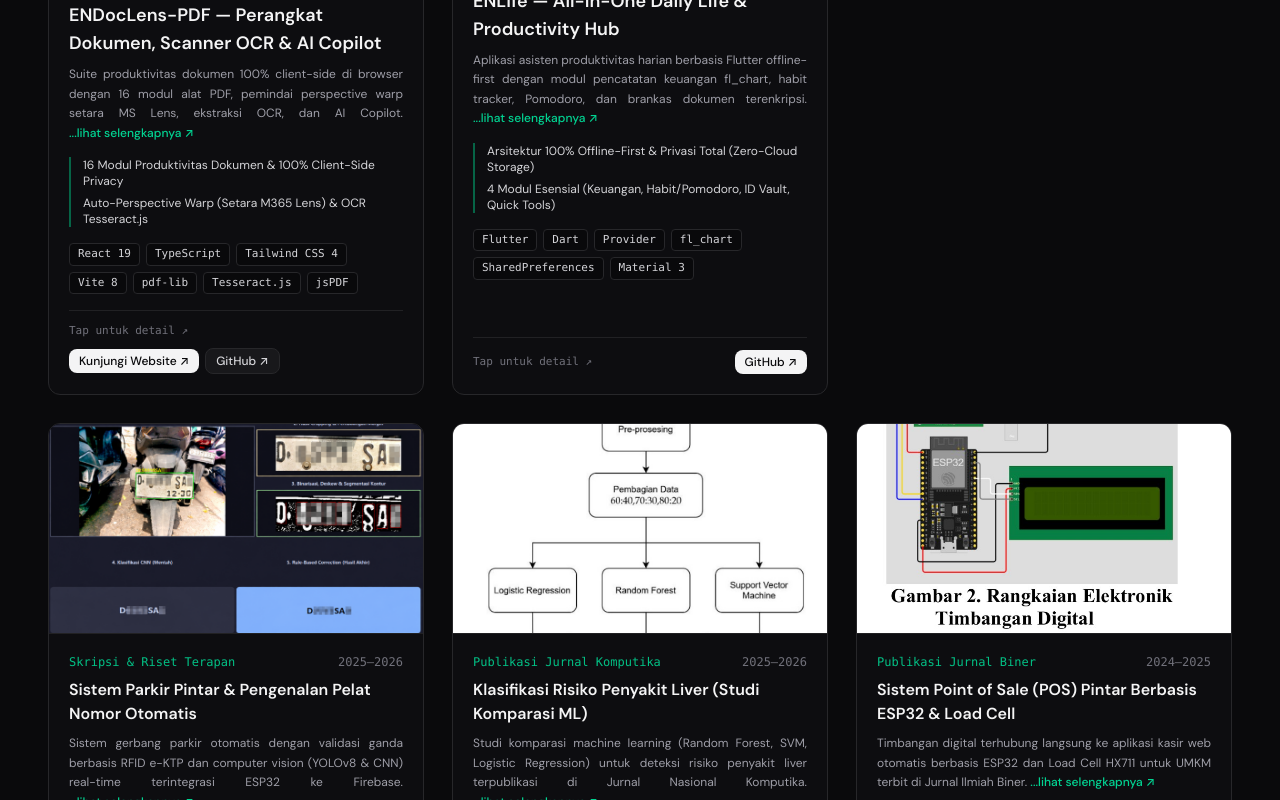
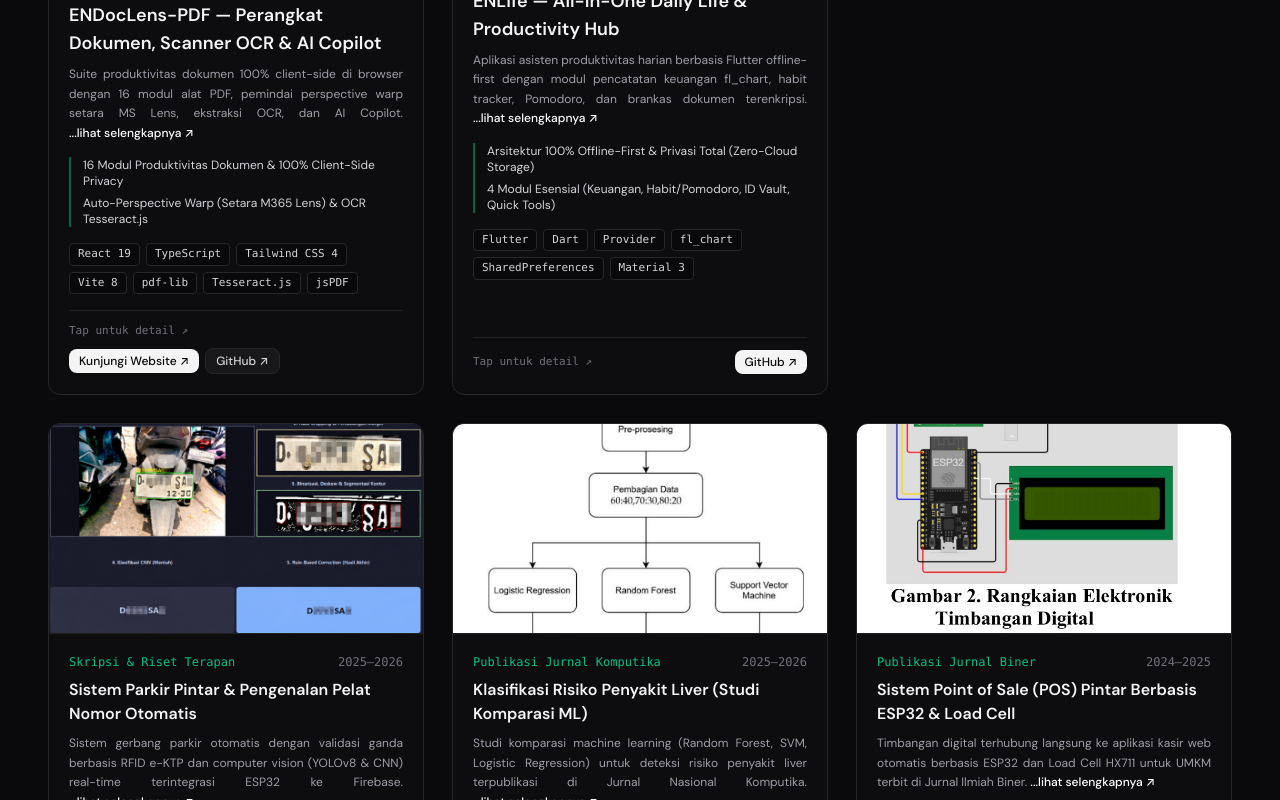
Before and after one commit to EdvanVPRoject/portofolio, a Next.js app: page / in a window 1280 px wide. Shown: the part 2560-3360 px from the top of the page. Built offline with nearby package versions, Linux system fonts and the light colour scheme.

Commit message:
style(project-card): set '...lihat selengkapnya' text color to white

```diff
--- a/src/app/page.tsx
+++ b/src/app/page.tsx
@@ -993,7 +993,7 @@ export default function PortfolioPage() {
 
                     <p className="mt-2 text-xs leading-relaxed text-zinc-400 text-justify hyphens-auto">
                       {app.description}{' '}
-                      <span className="inline-flex items-center gap-0.5 text-emerald-400 font-medium group-hover:underline">
+                      <span className="inline-flex items-center gap-0.5 text-white font-medium group-hover:underline">
                         ...lihat selengkapnya ↗
                       </span>
                     </p>
@@ -1085,7 +1085,7 @@ export default function PortfolioPage() {
 
                       <p className="mt-2 text-xs leading-relaxed text-zinc-400 text-justify hyphens-auto">
                         {project.description}{' '}
-                        <span className="inline-flex items-center gap-0.5 text-emerald-400 font-medium group-hover:underline">
+                        <span className="inline-flex items-center gap-0.5 text-white font-medium group-hover:underline">
                           ...lihat selengkapnya ↗
                         </span>
                       </p>
```
